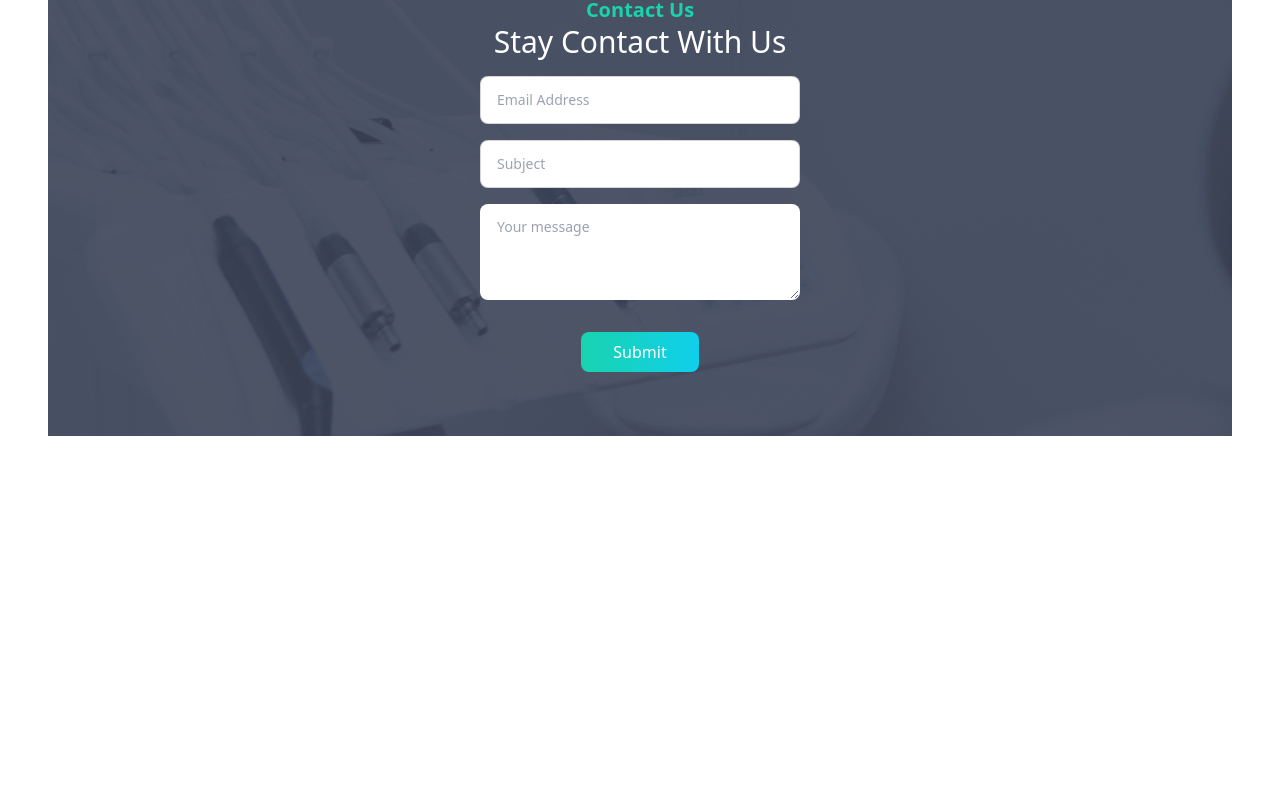
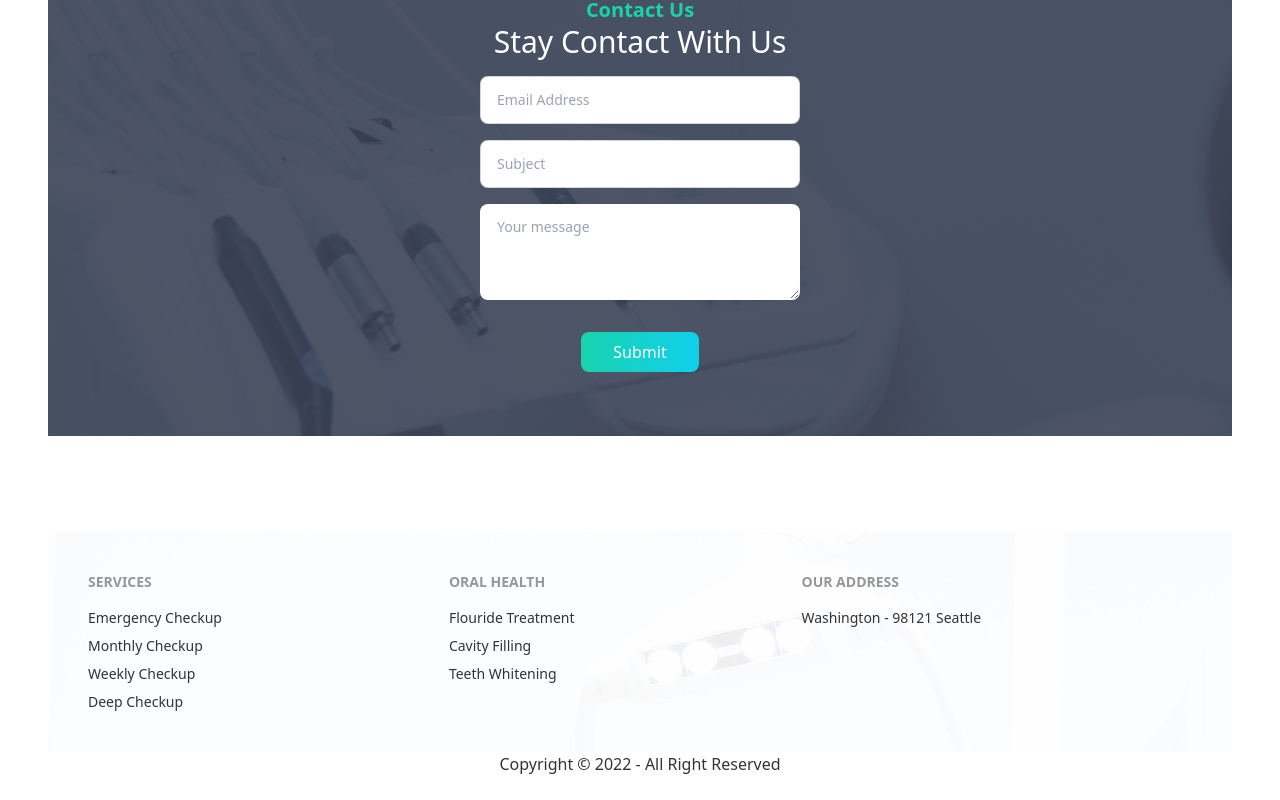
Before and after one commit to DaloarHossan/Doctor-portal-Client, a React (Create React App) app: page / in a window 1280 px wide. Shown: the part 3620-4420 px from the top of the page. Before the commit the page ends 4152 px from the top, so only its background shows below. Built offline with nearby package versions, Linux system fonts and the light colour scheme.

Commit message:
footer-add

```diff
--- a/src/Pages/Home/Home.js
+++ b/src/Pages/Home/Home.js
@@ -1,4 +1,5 @@
 import React from 'react';
+import Footer from '../Sheared/Footer';
 import Appointment from './Appointment';
 import Banner from './Banner';
 import ContactUs from './ContactUs';
@@ -17,6 +18,7 @@ const Home = () => {
 			<Appointment></Appointment>
 			<Testimonial></Testimonial>
 			<ContactUs></ContactUs>
+			<Footer></Footer>
 		</div>
 	);
 };
--- /dev/null
+++ b/src/Pages/Sheared/Footer.js
@@ -0,0 +1,33 @@
+import React from "react";
+import bg from '../../assets/images/bg.png'
+
+const Footer = () => {
+  return (
+<div>
+<footer style={{backgroundImage:`url(${bg})`}} class="footer p-10">
+      <div>
+        <span class="footer-title">Services</span>
+        <a class="link link-hover">Emergency Checkup</a>
+        <a class="link link-hover">Monthly Checkup</a>
+        <a class="link link-hover">Weekly Checkup</a>
+        <a class="link link-hover">Deep Checkup</a>
+      </div>
+      <div>
+        <span class="footer-title">Oral Health</span>
+        <a class="link link-hover">Flouride Treatment</a>
+        <a class="link link-hover">Cavity Filling</a>
+        <a class="link link-hover">Teeth Whitening</a>
+      </div>
+      <div>
+        <span class="footer-title">Our Address</span>
+        <a class="link link-hover">Washington - 98121 Seattle</a>
+      </div>
+    </footer>
+	<div className="text-center mb-6">
+    <p className='capitalize'>{`Copyright © ${new Date().getFullYear()} - All right reserved`}</p>
+  </div>
+</div>
+  );
+};
+
+export default Footer;
```
